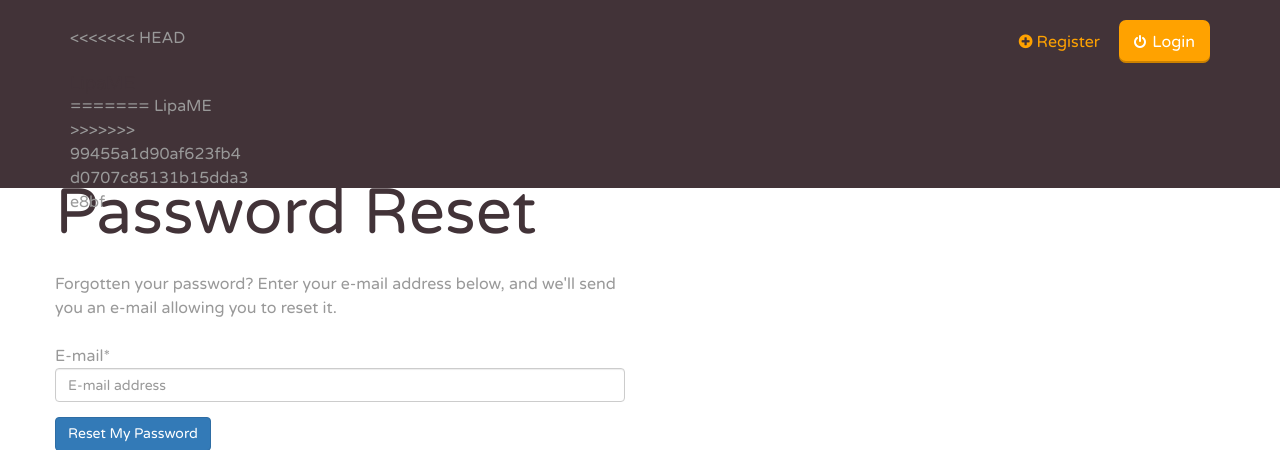
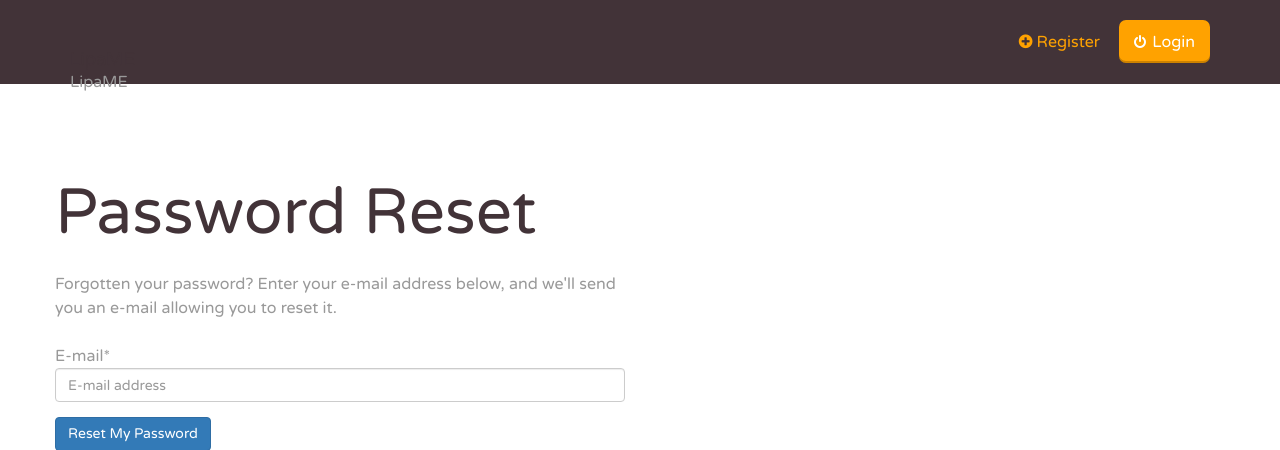
Before and after one commit to abugasavio/lipame, a Django app: page /accounts/password/reset/ in a window 1280 px wide. Shown: the top 450 px of the page. Run offline with Django 3.2, Linux system fonts and the light colour scheme; parts of the project's set-up code (start-up, migrations or seed data) failed here and were passed over; some libraries are stand-ins or nearby versions.

Commit message:
ui changes

```diff
--- a/lipame/lipa/templates/lipa.html
+++ b/lipame/lipa/templates/lipa.html
@@ -65,6 +65,9 @@
 
 <section id="browse">
   <div class="container">
+    <div id="results">
+
+    </div>
     <h2>Transactions</h2>
     <div class="browse-inner">
       <div class="tabs-container browse-tabs-container">
--- a/lipame/templates/partials/header.html
+++ b/lipame/templates/partials/header.html
@@ -6,11 +6,8 @@
 
 					<!-- HEADER BRANDING : begin -->
 					<div class="header-branding">
-<<<<<<< HEAD
 						<h4>LipaME</h4>
-=======
             LipaME
->>>>>>> 99455a1d90af623fb4d0707c85131b15dda3e8bf
 					</div>
 					<!-- HEADER BRANDING : end -->
 
```
